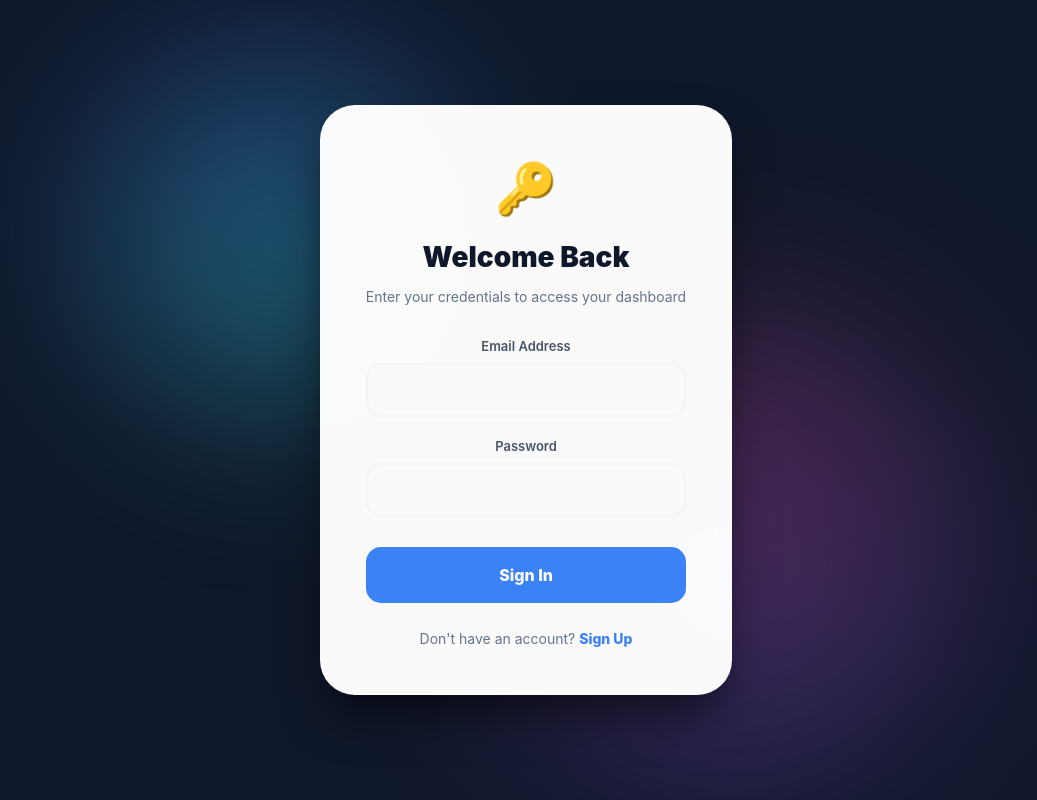
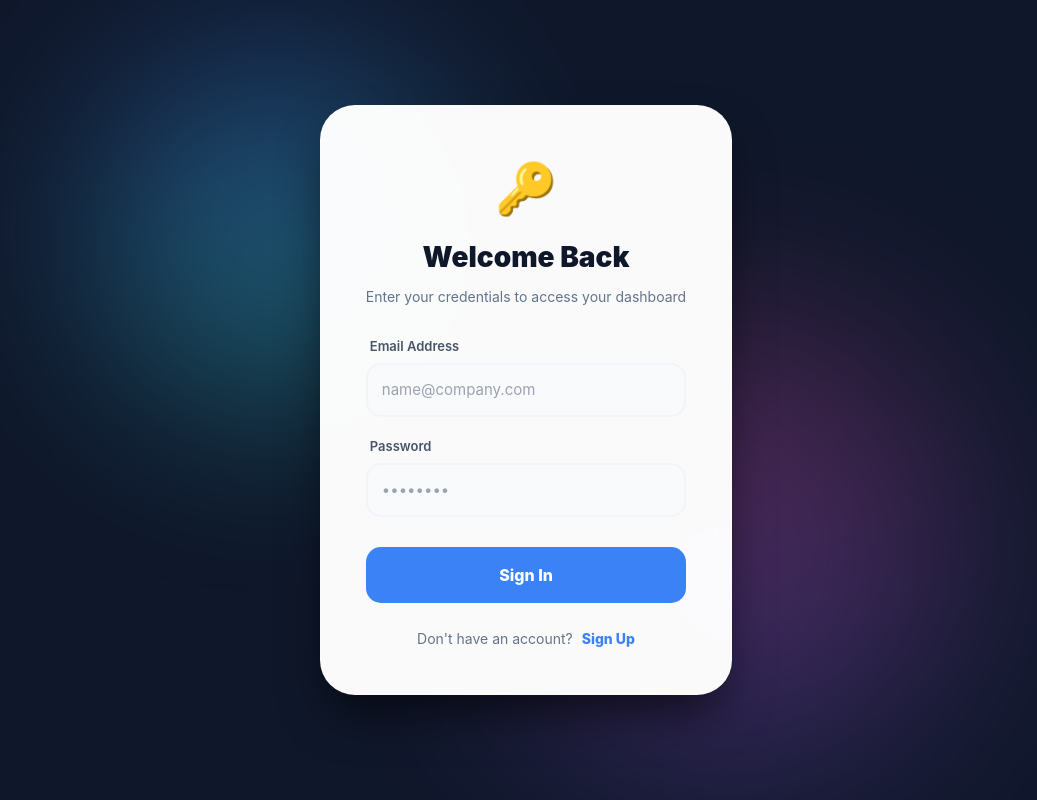
Before and after one commit to Rajyashri12/linearflow, a React (Vite) app in the folder frontend/: page /login in a window 1280 px wide. Shown: the whole page, without its empty margins (114-1151 px from the left). Built offline with nearby package versions, Linux system fonts and the light colour scheme; no server answers.

Commit message:
Update Login.tsx

```diff
--- a/frontend/src/pages/auth/Login.tsx
+++ b/frontend/src/pages/auth/Login.tsx
@@ -1,32 +1,39 @@
 import { signInWithEmailAndPassword } from "firebase/auth";
 import { auth } from "../../config/firebase";
 import { useNavigate } from "react-router-dom";
-import { useState, useEffect } from "react";
-import { motion, Variants } from "framer-motion";
-import { useAuth } from "../../context/AuthContext";
+import { useState } from "react";
+import { motion, Variants } from "framer-motion"; // Added Variants type
 
 const Login = () => {
   const navigate = useNavigate();
-  const { user, loading: authLoading } = useAuth();
-
   const [email, setEmail] = useState("");
   const [password, setPassword] = useState("");
   const [loading, setLoading] = useState(false);
 
+  // 1. Define Variants ABOVE the return statement
   const containerVariants: Variants = {
-    hidden: { opacity: 0, scale: 0.5, rotateY: 45, z: -200 },
+    hidden: {
+      opacity: 0,
+      scale: 0.5,
+      rotateY: 45,
+      z: -200
+    },
     visible: {
       opacity: 1,
       scale: 1,
       rotateY: 0,
       z: 0,
-      transition: { duration: 0.8, ease: "backOut", staggerChildren: 0.15 },
-    },
+      transition: {
+        duration: 0.8,
+        ease: "backOut",
+        staggerChildren: 0.15
+      }
+    }
   };
 
   const itemVariants: Variants = {
     hidden: { opacity: 0, y: 30 },
-    visible: { opacity: 1, y: 0 },
+    visible: { opacity: 1, y: 0 }
   };
 
   const handleLogin = async (e: React.FormEvent) => {
@@ -34,23 +41,17 @@ const Login = () => {
     setLoading(true);
     try {
       await signInWithEmailAndPassword(auth, email, password);
-      // ❌ DO NOT navigate here
-    } catch {
+      navigate("/dashboard");
+    } catch (error) {
       alert("Invalid email or password.");
     } finally {
       setLoading(false);
     }
   };
 
-  // ✅ Redirect ONLY after Firebase auth state updates
-  useEffect(() => {
-    if (!authLoading && user) {
-      navigate("/dashboard", { replace: true });
-    }
-  }, [user, authLoading, navigate]);
-
   return (
     <div style={styles.pageWrapper}>
+      {/* Background Floating Decorations */}
       <motion.div
         animate={{ scale: [1, 1.2, 1], rotate: [0, 90, 0], x: [0, 50, 0] }}
         transition={{ duration: 15, repeat: Infinity }}
@@ -63,12 +64,14 @@ const Login = () => {
       />
 
       <div style={{ perspective: "1200px", zIndex: 10 }}>
+        {/* 2. Apply variants to the motion.div */}
         <motion.div
           variants={containerVariants}
           initial="hidden"
           animate="visible"
           style={styles.loginCard}
         >
+          {/* Header Section */}
           <div style={styles.headerSection}>
             <motion.div
               initial={{ rotate: -180, scale: 0 }}
@@ -78,12 +81,8 @@ const Login = () => {
             >
               🔑
             </motion.div>
-            <motion.h2 variants={itemVariants} style={styles.title}>
-              Welcome Back
-            </motion.h2>
-            <motion.p variants={itemVariants} style={styles.subtitle}>
-              Enter your credentials to access your dashboard
-            </motion.p>
+            <motion.h2 variants={itemVariants} style={styles.title}>Welcome Back</motion.h2>
+            <motion.p variants={itemVariants} style={styles.subtitle}>Enter your credentials to access your dashboard</motion.p>
           </div>
 
           <form onSubmit={handleLogin} style={styles.form}>
@@ -91,6 +90,7 @@ const Login = () => {
               <label style={styles.label}>Email Address</label>
               <input
                 type="email"
+                placeholder="name@company.com"
                 required
                 onChange={(e) => setEmail(e.target.value)}
                 style={styles.input}
@@ -101,6 +101,7 @@ const Login = () => {
               <label style={styles.label}>Password</label>
               <input
                 type="password"
+                placeholder="••••••••"
                 required
                 onChange={(e) => setPassword(e.target.value)}
                 style={styles.input}
@@ -109,6 +110,8 @@ const Login = () => {
 
             <motion.button
               variants={itemVariants}
+              whileHover={{ scale: 1.03, boxShadow: "0px 10px 30px rgba(59, 130, 246, 0.5)" }}
+              whileTap={{ scale: 0.97 }}
               type="submit"
               disabled={loading}
               style={styles.loginButton}
@@ -120,12 +123,7 @@ const Login = () => {
           <motion.div variants={itemVariants} style={styles.signupContainer}>
             <p style={styles.signupText}>
               Don't have an account?{" "}
-              <span
-                onClick={() => navigate("/register")}
-                style={styles.signupLink}
-              >
-                Sign Up
-              </span>
+              <span onClick={() => navigate("/register")} style={styles.signupLink}>Sign Up</span>
             </p>
           </motion.div>
         </motion.div>
@@ -134,6 +132,7 @@ const Login = () => {
   );
 };
 
+// --- STYLES ---
 const styles: Record<string, React.CSSProperties> = {
   pageWrapper: {
     height: "100vh",
@@ -177,19 +176,21 @@ const styles: Record<string, React.CSSProperties> = {
     textAlign: "center",
     backdropFilter: "blur(10px)",
     border: "1px solid rgba(255, 255, 255, 0.2)",
+    transformStyle: "preserve-3d", // Important for 3D rotation
   },
   headerSection: { marginBottom: "30px" },
   logoIcon: { fontSize: "50px", marginBottom: "10px" },
   title: { fontSize: "28px", fontWeight: 900, color: "#0f172a", margin: 0 },
   subtitle: { color: "#64748b", fontSize: "14px", marginTop: "8px" },
-  form: { display: "flex", flexDirection: "column", gap: "20px" },
+  form: { display: "flex", flexDirection: "column", gap: "20px", textAlign: "left" },
   inputGroup: { display: "flex", flexDirection: "column", gap: "6px" },
-  label: { fontSize: "13px", fontWeight: 600, color: "#475569" },
+  label: { fontSize: "13px", fontWeight: 600, color: "#475569", marginLeft: "4px" },
   input: {
     padding: "14px",
     borderRadius: "15px",
     border: "2px solid #f1f5f9",
     fontSize: "15px",
+    outline: "none",
     backgroundColor: "#f8fafc",
   },
   loginButton: {
@@ -205,7 +206,7 @@ const styles: Record<string, React.CSSProperties> = {
   },
   signupContainer: { marginTop: "25px" },
   signupText: { fontSize: "14px", color: "#64748b" },
-  signupLink: { color: "#3b82f6", fontWeight: 800, cursor: "pointer" },
+  signupLink: { color: "#3b82f6", fontWeight: 800, cursor: "pointer", marginLeft: "5px" },
 };
 
 export default Login;
```
